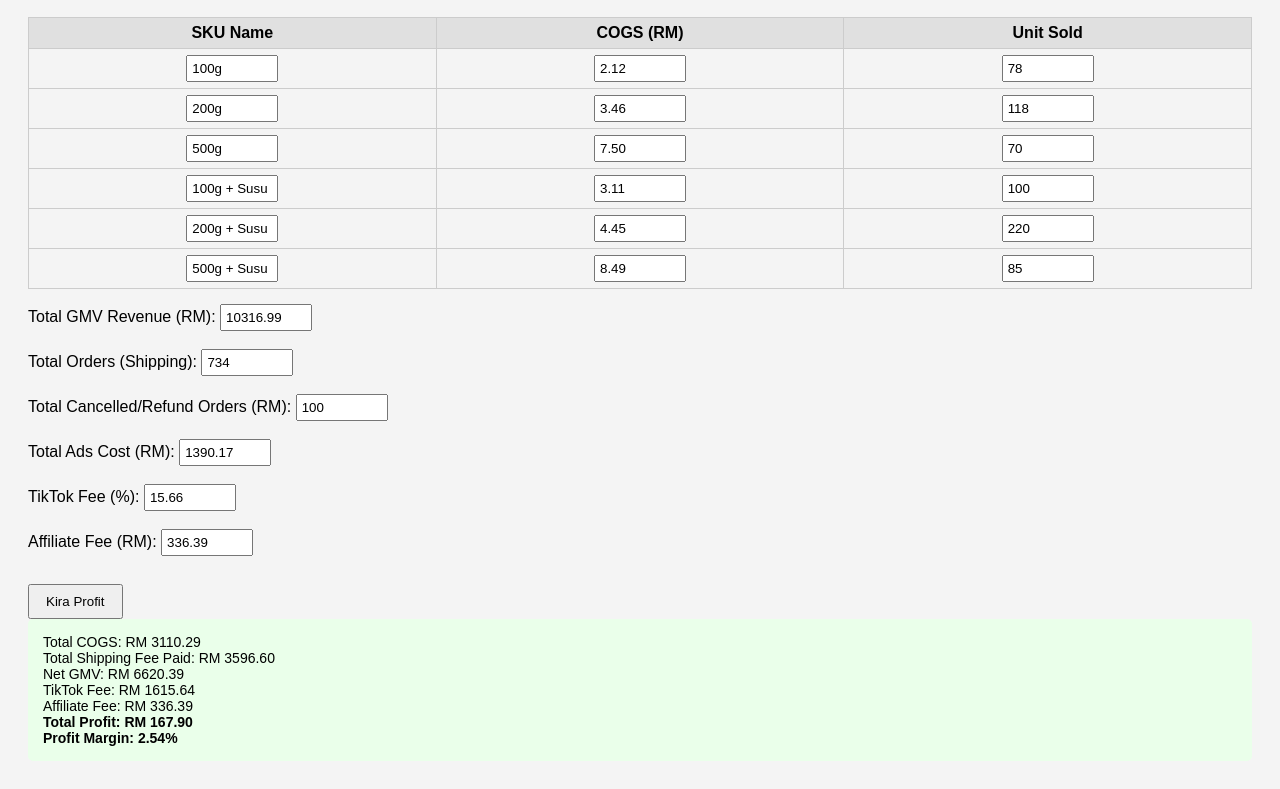
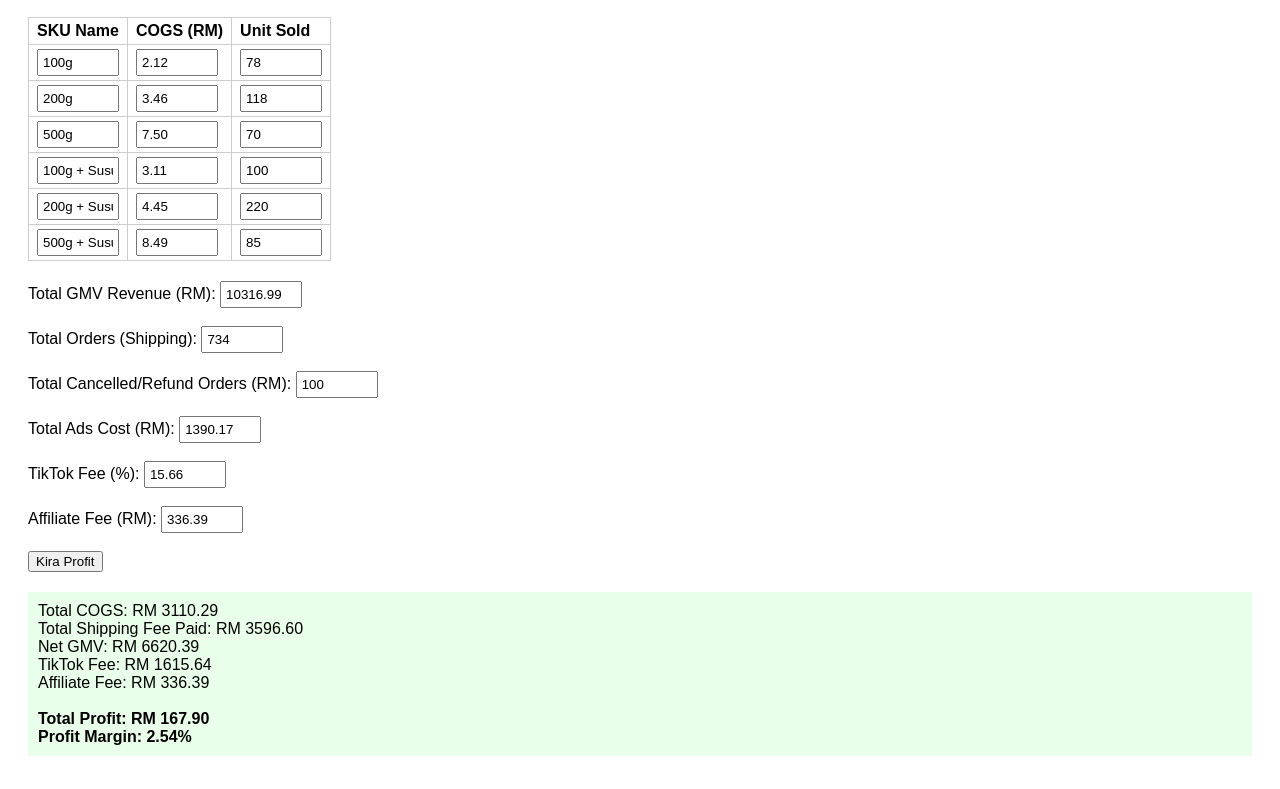
Before and after one commit to sepulohsen/tiktok-gmv-profit-calculator-v2, a plain HTML site: page index.html in a window 1280 px wide. Both pictures are taken after a click on the button "Kira Profit". Shown: the part 79-868 px from the top of the page. Drawn offline with Linux system fonts and the light colour scheme.

Commit message:
Add files via upload

```diff
--- a/index.html
+++ b/index.html
@@ -5,98 +5,78 @@
     <meta charset="UTF-8">
     <title>TikTok GMV Profit Calculator (v2)</title>
     <style>
-        body {
-            font-family: Arial, sans-serif;
-            padding: 20px;
-            background-color: #f4f4f4;
-        }
-        table {
-            width: 100%;
-            border-collapse: collapse;
-            margin-bottom: 15px;
-        }
-        th, td {
-            border: 1px solid #ccc;
-            padding: 6px;
-            text-align: center;
-        }
-        th {
-            background-color: #e0e0e0;
-        }
+        body { font-family: Arial, sans-serif; padding: 20px; }
+        table { border-collapse: collapse; width: auto; margin-bottom: 20px; }
+        th, td { border: 1px solid #ccc; padding: 4px 8px; text-align: left; }
         input[type="text"], input[type="number"] {
-            width: 80px;
+            width: 70px;
             padding: 4px;
         }
-        .result-box {
-            background-color: #eaffea;
-            padding: 15px;
-            font-size: 14px;
-            border-radius: 5px;
-        }
-        button {
-            padding: 8px 16px;
-            margin-top: 10px;
-        }
+        .result { background: #eaffea; padding: 10px; margin-top: 20px; }
     </style>
 </head>
 <body>
     <h2>TikTok GMV Profit Calculator (v2)</h2>
-    <form id="gmvForm">
-        <table>
+    <table>
+        <thead>
             <tr>
                 <th>SKU Name</th>
                 <th>COGS (RM)</th>
                 <th>Unit Sold</th>
             </tr>
+        </thead>
+        <tbody id="skuTable">
             <tr><td><input type="text" value="100g"></td><td><input type="number" value="2.12"></td><td><input type="number" value="78"></td></tr>
             <tr><td><input type="text" value="200g"></td><td><input type="number" value="3.46"></td><td><input type="number" value="118"></td></tr>
             <tr><td><input type="text" value="500g"></td><td><input type="number" value="7.50"></td><td><input type="number" value="70"></td></tr>
             <tr><td><input type="text" value="100g + Susu"></td><td><input type="number" value="3.11"></td><td><input type="number" value="100"></td></tr>
             <tr><td><input type="text" value="200g + Susu"></td><td><input type="number" value="4.45"></td><td><input type="number" value="220"></td></tr>
             <tr><td><input type="text" value="500g + Susu"></td><td><input type="number" value="8.49"></td><td><input type="number" value="85"></td></tr>
-        </table>
-        <label>Total GMV Revenue (RM): <input type="number" id="gmvRevenue" value="10316.99"></label><br><br>
-        <label>Total Orders (Shipping): <input type="number" id="totalOrders" value="734"></label><br><br>
-        <label>Total Cancelled/Refund Orders (RM): <input type="number" id="cancelRefund" value="100"></label><br><br>
-        <label>Total Ads Cost (RM): <input type="number" id="adsCost" value="1390.17"></label><br><br>
-        <label>TikTok Fee (%): <input type="number" id="ttFee" value="15.66"></label><br><br>
-        <label>Affiliate Fee (RM): <input type="number" id="affFee" value="336.39"></label><br><br>
-        <button type="button" onclick="calculateProfit()">Kira Profit</button>
-    </form>
-    <div class="result-box" id="output"></div>
+        </tbody>
+    </table>
+
+    <label>Total GMV Revenue (RM): <input type="number" id="gmv" value="10316.99"></label><br><br>
+    <label>Total Orders (Shipping): <input type="number" id="orders" value="734"></label><br><br>
+    <label>Total Cancelled/Refund Orders (RM): <input type="number" id="refund" value="100"></label><br><br>
+    <label>Total Ads Cost (RM): <input type="number" id="adsCost" value="1390.17"></label><br><br>
+    <label>TikTok Fee (%): <input type="number" id="tiktokFee" value="15.66"></label><br><br>
+    <label>Affiliate Fee (RM): <input type="number" id="affiliate" value="336.39"></label><br><br>
+
+    <button onclick="calculate()">Kira Profit</button>
+
+    <div class="result" id="resultBox"></div>
 
     <script>
-        function calculateProfit() {
-            const rows = document.querySelectorAll("table tr:not(:first-child)");
+        function calculate() {
+            let rows = document.querySelectorAll('#skuTable tr');
             let totalCOGS = 0;
             rows.forEach(row => {
-                const cogs = parseFloat(row.cells[1].children[0].value) || 0;
-                const units = parseInt(row.cells[2].children[0].value) || 0;
-                totalCOGS += cogs * units;
+                let cogs = parseFloat(row.cells[1].querySelector('input').value) || 0;
+                let qty = parseFloat(row.cells[2].querySelector('input').value) || 0;
+                totalCOGS += cogs * qty;
             });
 
-            const gmv = parseFloat(document.getElementById("gmvRevenue").value) || 0;
-            const orders = parseInt(document.getElementById("totalOrders").value) || 0;
-            const refund = parseFloat(document.getElementById("cancelRefund").value) || 0;
-            const adsCost = parseFloat(document.getElementById("adsCost").value) || 0;
-            const ttFeePercent = parseFloat(document.getElementById("ttFee").value) || 0;
-            const affFee = parseFloat(document.getElementById("affFee").value) || 0;
+            let gmv = parseFloat(document.getElementById('gmv').value) || 0;
+            let orders = parseFloat(document.getElementById('orders').value) || 0;
+            let refund = parseFloat(document.getElementById('refund').value) || 0;
+            let shippingFee = orders * 4.90;
+            let netGMV = gmv - shippingFee - refund;
+            let adsCost = parseFloat(document.getElementById('adsCost').value) || 0;
+            let tiktokFeePct = parseFloat(document.getElementById('tiktokFee').value) || 0;
+            let tiktokFee = gmv * (tiktokFeePct / 100);
+            let affiliateFee = parseFloat(document.getElementById('affiliate').value) || 0;
 
-            const shippingFee = orders * 4.90;
-            const netGMV = gmv - shippingFee - refund;
-            const ttFee = gmv * (ttFeePercent / 100);
-            const profit = netGMV - totalCOGS - adsCost - ttFee - affFee;
-            const margin = (profit / netGMV) * 100;
+            let profit = netGMV - totalCOGS - adsCost - tiktokFee - affiliateFee;
+            let margin = (profit / netGMV) * 100;
 
-            document.getElementById("output").innerHTML = `
-                Total COGS: RM ${totalCOGS.toFixed(2)}<br>
-                Total Shipping Fee Paid: RM ${shippingFee.toFixed(2)}<br>
-                Net GMV: RM ${netGMV.toFixed(2)}<br>
-                TikTok Fee: RM ${ttFee.toFixed(2)}<br>
-                Affiliate Fee: RM ${affFee.toFixed(2)}<br>
-                <strong>Total Profit: RM ${profit.toFixed(2)}</strong><br>
-                <strong>Profit Margin: ${margin.toFixed(2)}%</strong>
-            `;
+            document.getElementById('resultBox').innerHTML =
+                `Total COGS: RM ${totalCOGS.toFixed(2)}<br>` +
+                `Total Shipping Fee Paid: RM ${shippingFee.toFixed(2)}<br>` +
+                `Net GMV: RM ${netGMV.toFixed(2)}<br>` +
+                `TikTok Fee: RM ${tiktokFee.toFixed(2)}<br>` +
+                `Affiliate Fee: RM ${affiliateFee.toFixed(2)}<br><br>` +
+                `<strong>Total Profit: RM ${profit.toFixed(2)}</strong><br>` +
+                `<strong>Profit Margin: ${margin.toFixed(2)}%</strong>`;
         }
     </script>
 </body>
```
